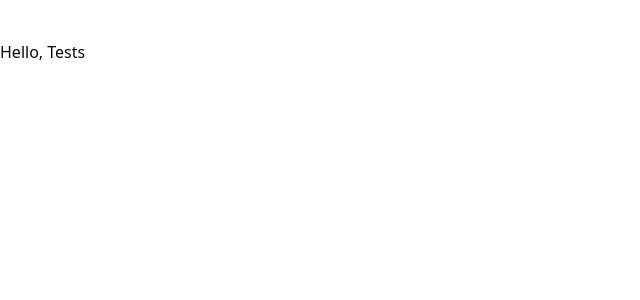
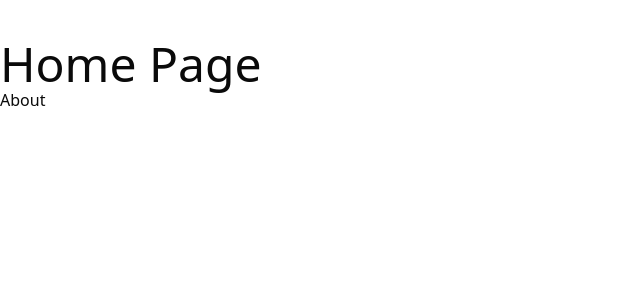
Before and after one commit to StepAsideLiL/next-exp-app, a Next.js app: page / in a window 1280 px wide. Shown: the top 300 px of the page, without its empty margins (0-640 px from the left). Built offline with nearby package versions, Linux system fonts and the light colour scheme.

Commit message:
create page-loading branch

```diff
--- /dev/null
+++ b/src/app/about/page.tsx
@@ -0,0 +1,14 @@
+import Link from "next/link";
+
+export default async function Page() {
+  await new Promise((resolve) => setTimeout(resolve, 2000));
+
+  return (
+    <main className="mx-auto w-full max-w-7xl py-10">
+      <h1 className="text-5xl">About Page</h1>
+      <Link href="/" className="hover:underline">
+        Home
+      </Link>
+    </main>
+  );
+}
--- /dev/null
+++ b/src/app/loading.tsx
@@ -0,0 +1,7 @@
+export default function Loading() {
+  return (
+    <main className="mx-auto w-full max-w-7xl py-10">
+      <h1 className="text-5xl text-muted-foreground">Loading...</h1>
+    </main>
+  );
+}
--- a/src/app/page.tsx
+++ b/src/app/page.tsx
@@ -1,3 +1,12 @@
+import Link from "next/link";
+
 export default function Page() {
-  return <main className="mx-auto w-full max-w-7xl py-10">Hello, Tests</main>;
+  return (
+    <main className="mx-auto w-full max-w-7xl py-10">
+      <h1 className="text-5xl">Home Page</h1>
+      <Link href="/about" className="hover:underline">
+        About
+      </Link>
+    </main>
+  );
 }
```
Also changed, not shown: 1 other file (tests, documents, lock files or other folders).
